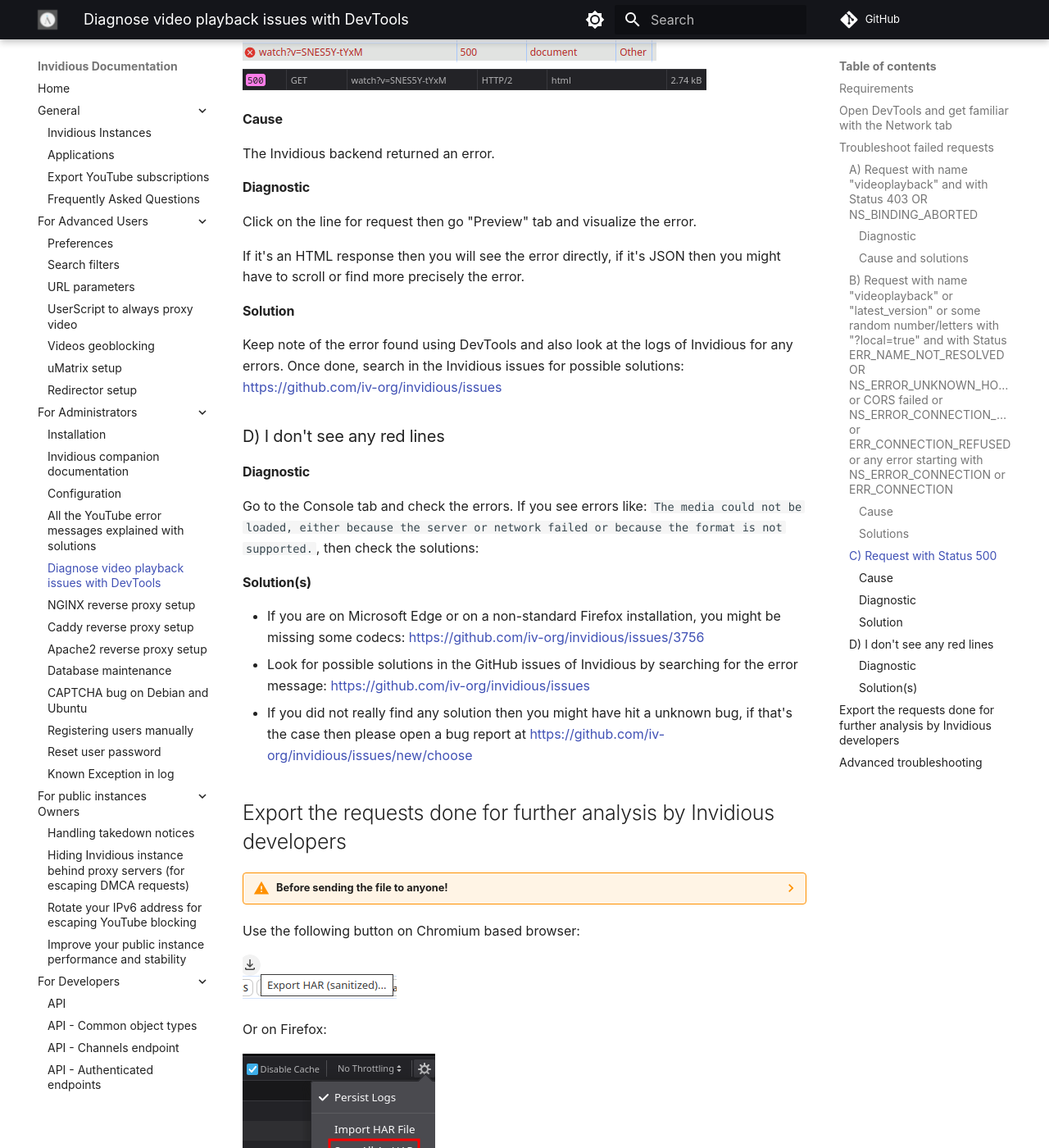
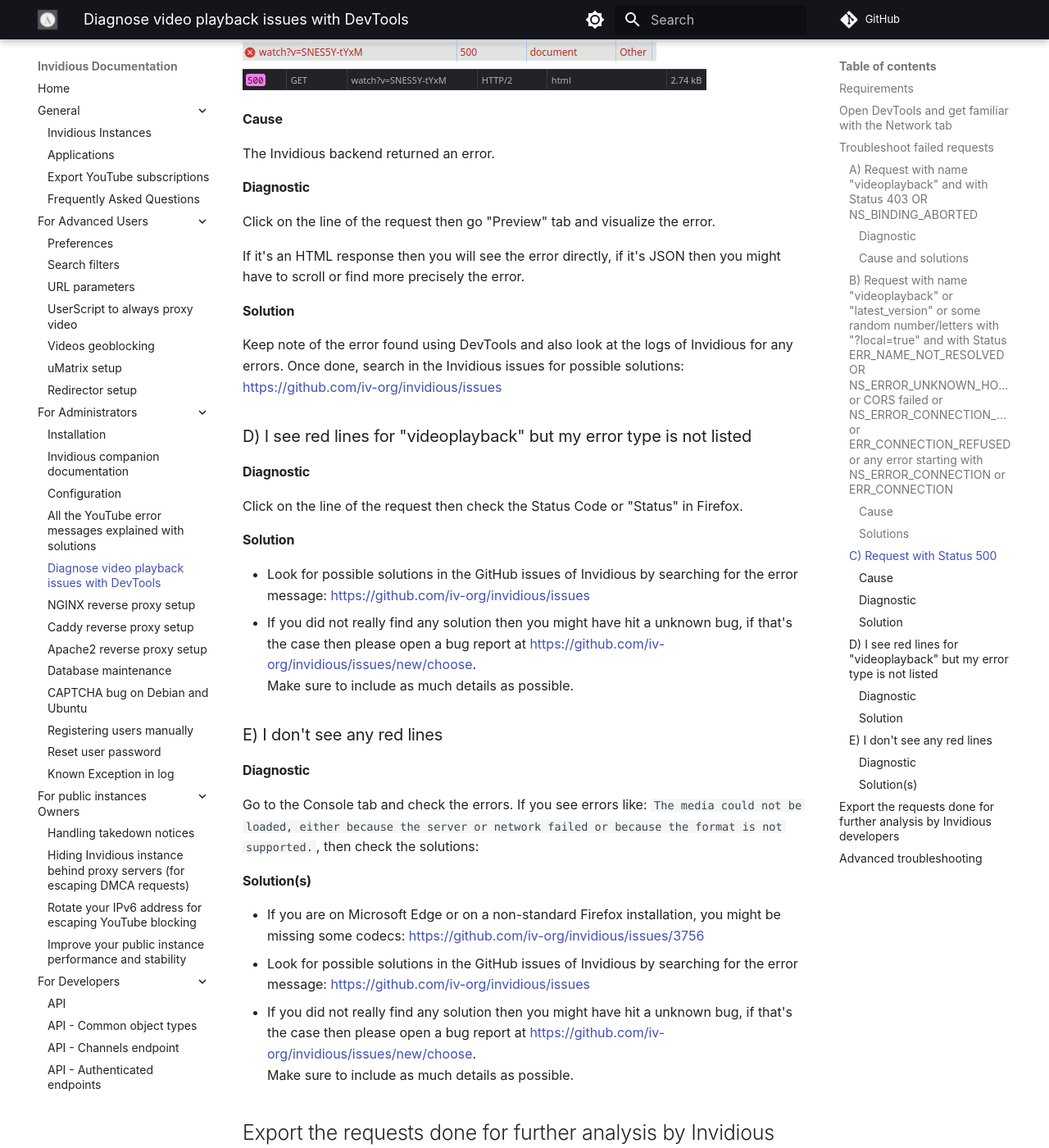
Before and after one commit to iv-org/documentation, an MkDocs documentation site: the page built from docs/devtools.md, in a window 1280 px wide and 1400 px high, scrolled down 2978 px. Shown: the whole window at 82% size. Built offline with MkDocs 1.6.1 and Material for MkDocs 9.7.7, drawn with Linux system fonts in a browser that asks for light colours; comment, search, counter and statistics services are not loaded.

Commit message:
add part for error type not listed + include details

```diff
--- a/docs/devtools.md
+++ b/docs/devtools.md
@@ -71,7 +71,7 @@
 
 #### Diagnostic
 
-Click on the line for request then go "Preview" tab and visualize the error.
+Click on the line of the request then go "Preview" tab and visualize the error.
 
 If it's an HTML response then you will see the error directly, if it's JSON then you might have to scroll or find more precisely the error.
 
@@ -79,7 +79,19 @@
 
 Keep note of the error found using DevTools and also look at the logs of Invidious for any errors. Once done, search in the Invidious issues for possible solutions: https://github.com/iv-org/invidious/issues
 
-### D) I don't see any red lines
+### D) I see red lines for "videoplayback" but my error type is not listed
+
+#### Diagnostic
+
+Click on the line of the request then check the Status Code or "Status" in Firefox.
+
+#### Solution
+
+- Look for possible solutions in the GitHub issues of Invidious by searching for the error message: https://github.com/iv-org/invidious/issues
+- If you did not really find any solution then you might have hit a unknown bug, if that's the case then please open a bug report at https://github.com/iv-org/invidious/issues/new/choose.
+  Make sure to include as much details as possible.
+
+### E) I don't see any red lines
 
 #### Diagnostic
 
@@ -89,7 +101,8 @@
 
 - If you are on Microsoft Edge or on a non-standard Firefox installation, you might be missing some codecs: https://github.com/iv-org/invidious/issues/3756
 - Look for possible solutions in the GitHub issues of Invidious by searching for the error message: https://github.com/iv-org/invidious/issues
-- If you did not really find any solution then you might have hit a unknown bug, if that's the case then please open a bug report at https://github.com/iv-org/invidious/issues/new/choose
+- If you did not really find any solution then you might have hit a unknown bug, if that's the case then please open a bug report at https://github.com/iv-org/invidious/issues/new/choose.
+  Make sure to include as much details as possible.
 
 ## Export the requests done for further analysis by Invidious developers
 
```
